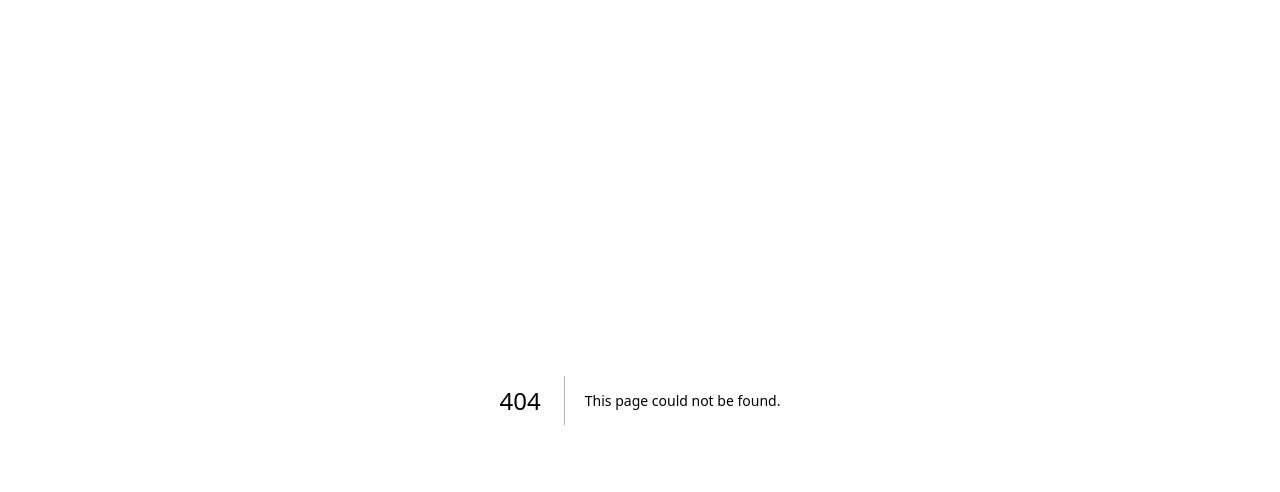
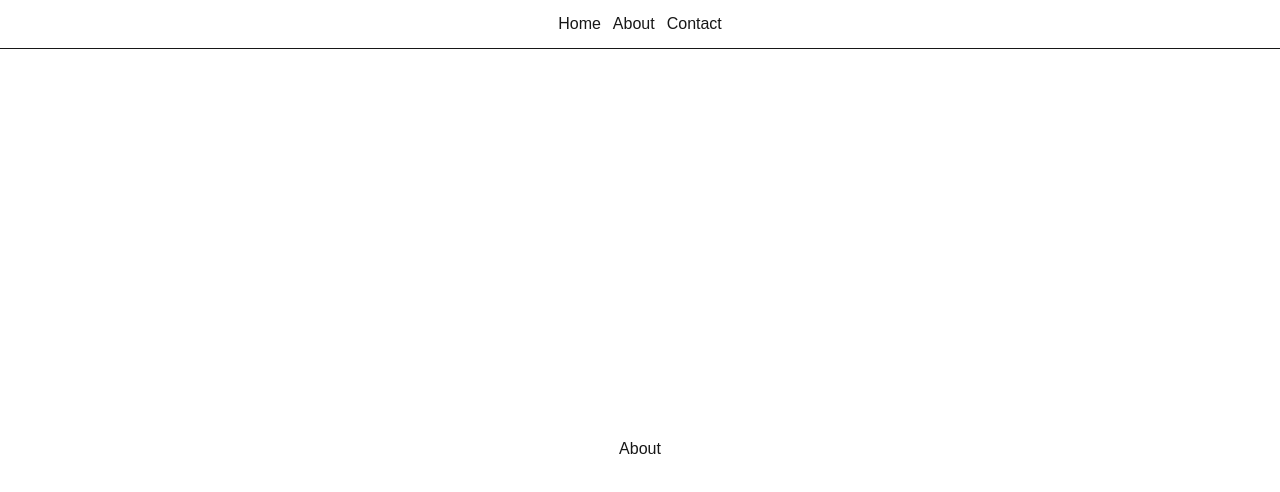
Before and after one commit to Cywus98213/expando-learning, a Next.js app: page /about in a window 1280 px wide. Before the commit this address had no page. Shown: the top 492 px of the page. Built offline with nearby package versions, Linux system fonts and the light colour scheme.

Commit message:
added a navbar, and navgation function and pages for each links

```diff
--- /dev/null
+++ b/app/(root)/about/page.tsx
@@ -0,0 +1,9 @@
+import React from 'react'
+
+const page = () => {
+  return (
+    <div>About</div>
+  )
+}
+
+export default page
--- /dev/null
+++ b/app/(root)/contact/page.tsx
@@ -0,0 +1,7 @@
+import React from "react";
+
+const page = () => {
+  return <div>Contact</div>;
+};
+
+export default page;
--- a/app/(root)/layout.tsx
+++ b/app/(root)/layout.tsx
@@ -1,8 +1,10 @@
 import React, { ReactNode } from "react";
+import Navbar from "../components/Navbar";
 
 const Layout = ({ children }: { children: ReactNode }) => {
   return (
     <div className="flex flex-col">
+      <Navbar />
       <div className="min-h-screen flex items-center justify-center">
         {children}
       </div>
--- /dev/null
+++ b/app/components/Navbar.tsx
@@ -0,0 +1,16 @@
+import Link from "next/link";
+import React from "react";
+
+const Navbar = () => {
+  return (
+    <header className="border-b flex">
+      <nav className="flex container justify-center gap-3 items-center">
+        <Link href="/">Home</Link>
+        <Link href="/about">About</Link>
+        <Link href="/contact">Contact</Link>
+      </nav>
+    </header>
+  );
+};
+
+export default Navbar;
--- a/app/globals.css
+++ b/app/globals.css
@@ -44,6 +44,10 @@ body {
 
 
 @layer components {
+  .container {
+    @apply max-w-[1440px] mx-auto py-3
+  }
+
   .Button {
     @apply w-7 h-7 rounded-md bg-black text-white border
   }
```
